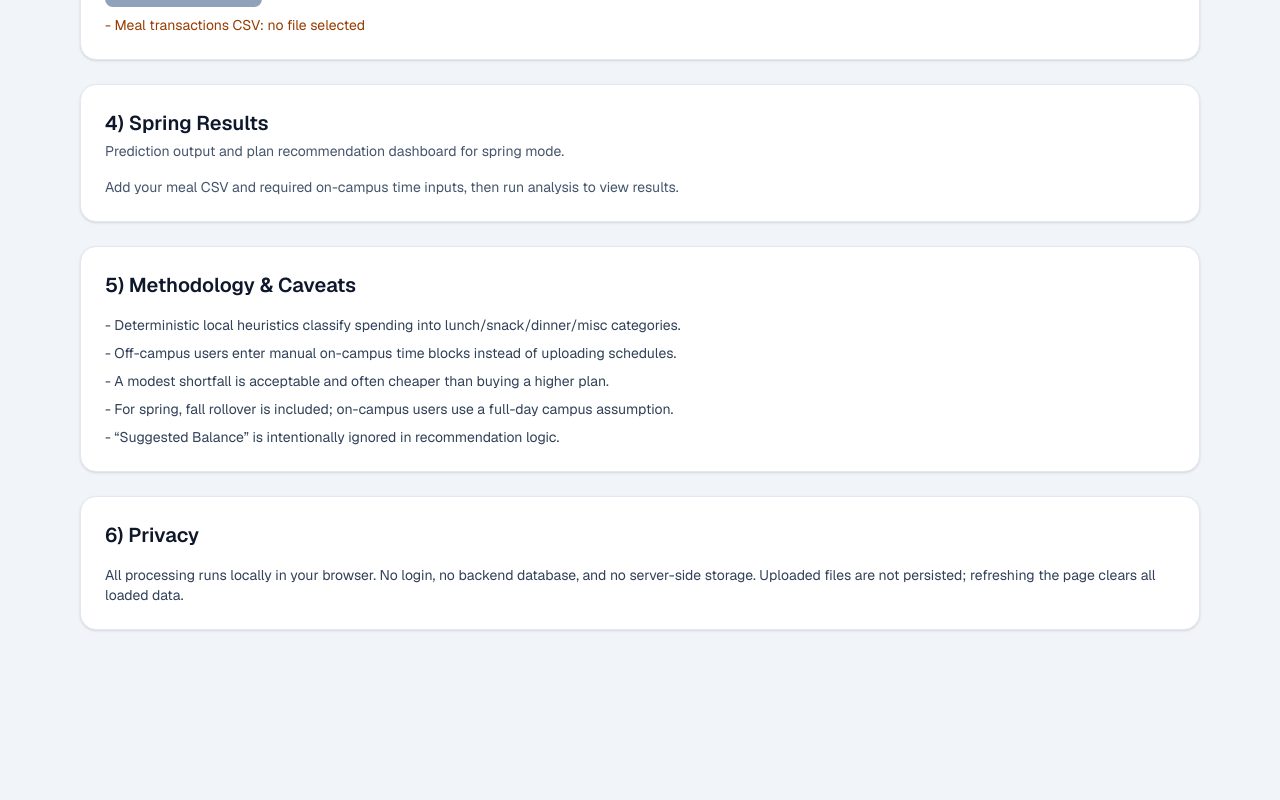
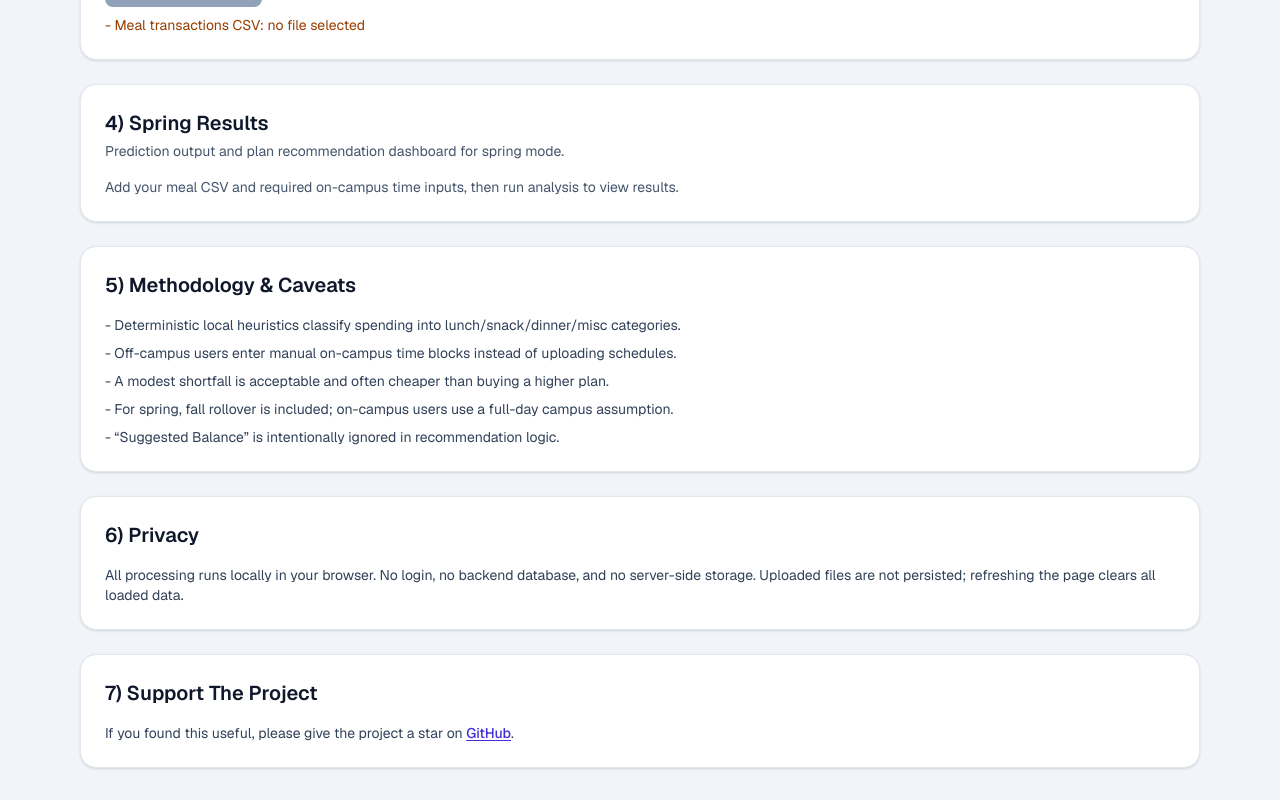
Before and after one commit to DaDouglasLi/washu-mp-plan-recommender, a Next.js app: page / in a window 1280 px wide. Shown: the part 1228-2028 px from the top of the page. Before the commit the page ends 1890 px from the top, so only its background shows below. Built offline with nearby package versions, Linux system fonts and the light colour scheme.

Commit message:
update notice

```diff
--- a/app/page.tsx
+++ b/app/page.tsx
@@ -84,6 +84,21 @@ export default function Home() {
             loaded data.
           </p>
         </SectionCard>
+
+        <SectionCard title="7) Support The Project">
+          <p className="text-sm text-slate-700">
+            If you found this useful, please give the project a star on{" "}
+            <a
+              href="https://github.com/DaDouglasLi/washu-mp-plan-recommender.git"
+              target="_blank"
+              rel="noreferrer"
+              className="font-medium text-indigo-700 underline underline-offset-2"
+            >
+              GitHub
+            </a>
+            .
+          </p>
+        </SectionCard>
       </div>
     </main>
   );
```
Also changed, not shown: 1 other file (tests, documents, lock files or other folders).
